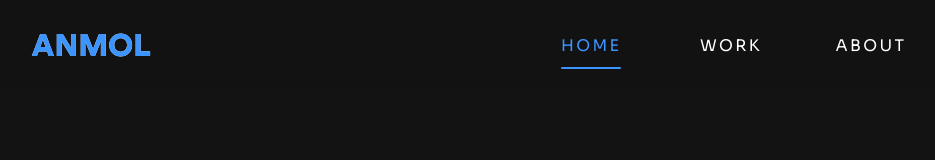
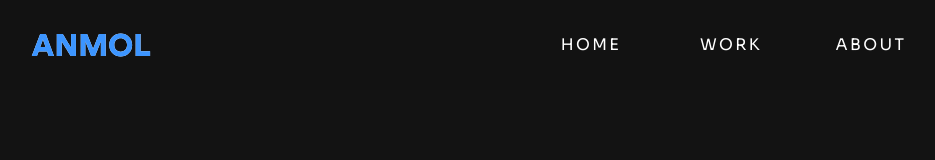
Before and after one commit to Anmolk1406/Portfolio_Anmol, a React (Create React App) app: page / in a window 1280 px wide. Shown: the top 160 px of the page, without its empty margins (154-1089 px from the left). Built offline with nearby package versions, Linux system fonts and the light colour scheme.

Commit message:
button theek kar rha

```diff
--- a/package.json
+++ b/package.json
@@ -14,6 +14,7 @@
     "react-lottie": "^1.2.3",
     "react-router-dom": "^5.2.0",
     "react-scripts": "4.0.3",
+    "react-scroll": "^1.8.4",
     "react-scroll-to-top": "^1.0.5",
     "react-svg-drawing": "^1.0.1",
     "web-vitals": "^1.1.2"
--- a/src/components/Cards.js
+++ b/src/components/Cards.js
@@ -42,7 +42,7 @@ function Cards() {
         },
 ]
     return (
-        <div className='cards'>
+        <div className='cards' id='works-container'>
                 <div className="card_container">
                     <div className="card_wrapper">
                             <CardItem
--- a/src/components/Navbar.js
+++ b/src/components/Navbar.js
@@ -5,9 +5,11 @@ import logo from '../Assets/Logo.png';
 import DrawSVG from 'react-svg-drawing';
 import Anmol from './Anmol';
 import ScrollToTop from "react-scroll-to-top";
+import {Link as ScrollLink, animateScroll as scroll} from 'react-scroll'
 
 
 function Navbar() {
+    const [active, setActive] = useState('')
     const [button, setButton] = useState(true);
     const showButton = () => {
         if(window.innerWidth <= 960)
@@ -27,9 +29,9 @@ function Navbar() {
             {/* <Link><img src={logo}/></Link>  */}
 
             <div className="navi-cons">
-                <Link><button className="link-buttons activated">Home</button></Link>
-                <Link><button className="link-buttons active">Work</button></Link>
-                <Link><button className="link-buttons active">About</button></Link>
+                <Link to='#'><button onClick={()=> setActive('home')} className={`link-buttons ${active === 'home' ? 'activated' : 'active'}`}>Home</button></Link>
+                <ScrollLink className="c-main__contact" to="works-container" offset={-1 * 18 * window.innerHeight / 100} smooth={true} duration={800}><button onClick={()=> setActive('work')} className={`link-buttons ${active === 'work' ? 'activated' : 'active'}`}>Work</button></ScrollLink>
+                <Link><button onClick={()=> setActive('about')} className={`link-buttons ${active === 'about' ? 'activated' : 'active'}`}>About</button></Link>
             </div>
 
             <div className="hamburger_container">
```
Also changed, not shown: 1 other file (tests, documents, lock files or other folders).
